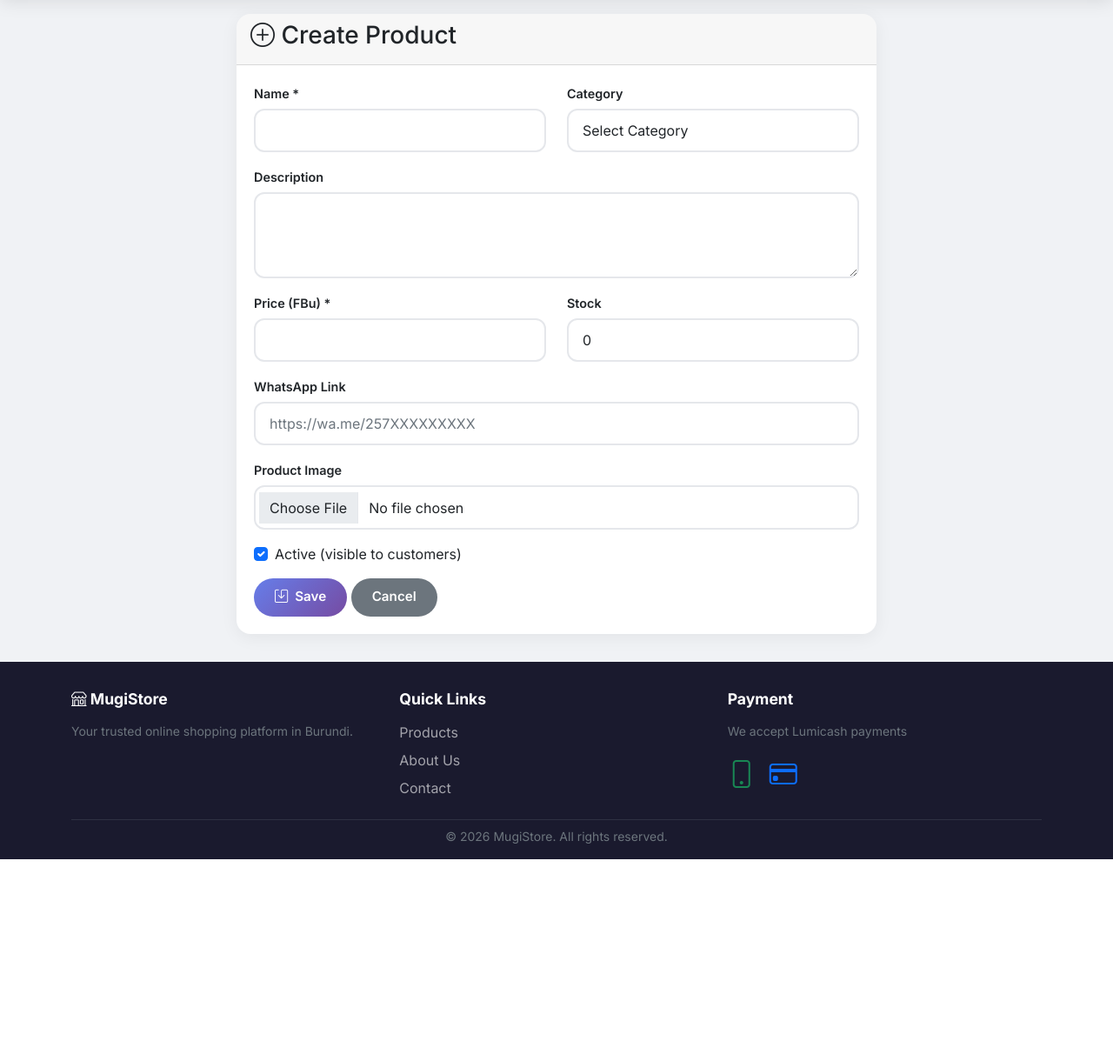
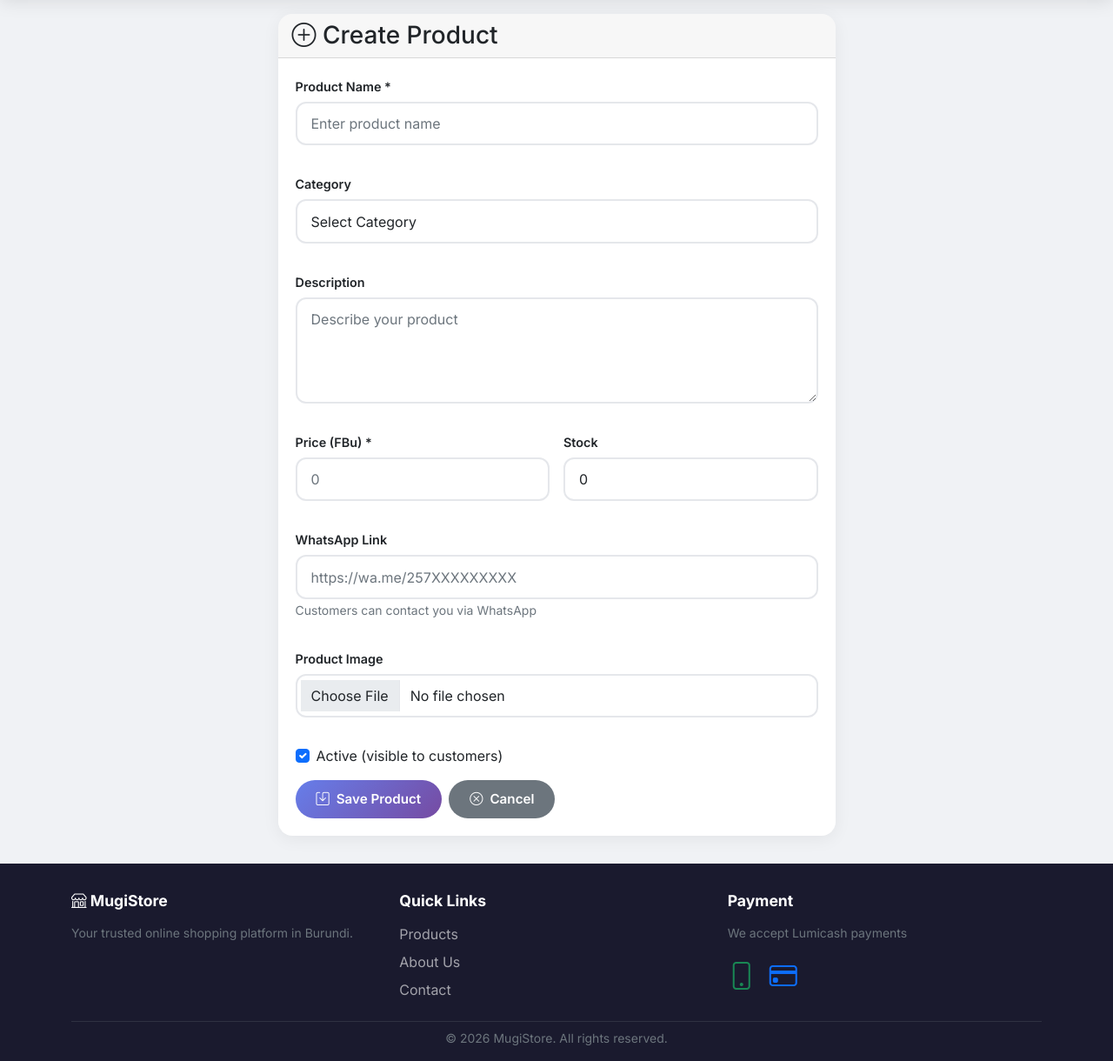
Before and after one commit to Mdav10/bushop, a Flask app: page /admin/product/create in a window 1280 px wide. Shown: the part 68-1288 px from the top of the page at 87% size. Before the commit the page ends 1056 px from the top, so only its background shows below. Run offline with Flask 3, Linux system fonts and the light colour scheme; a user stored in the database is signed in; data comes from the database, SQL or seed files in the repository; data that the repository does not hold is empty.

```diff
--- a/templates/admin/product_form.html
+++ b/templates/admin/product_form.html
@@ -2,21 +2,21 @@
 {% block title %}{{ 'Edit' if product else 'Create' }} Product - MugiStore{% endblock %}
 {% block content %}
 <div class="row justify-content-center">
-    <div class="col-md-8">
+    <div class="col-md-8 col-lg-7">
         <div class="card">
             <div class="card-header">
-                <h3><i class="bi bi-{{ 'pencil' if product else 'plus-circle' }}"></i> {{ 'Edit' if product else 'Create' }} Product</h3>
+                <h3 class="mb-0"><i class="bi bi-{{ 'pencil' if product else 'plus-circle' }}"></i> {{ 'Edit' if product else 'Create' }} Product</h3>
             </div>
             <div class="card-body">
                 <form method="POST" enctype="multipart/form-data">
-                    <div class="row">
-                        <div class="col-md-6">
+                    <div class="row g-3">
+                        <div class="col-12">
                             <div class="mb-3">
-                                <label class="form-label">Name *</label>
-                                <input type="text" name="name" class="form-control" value="{{ product.name if product else '' }}" required>
+                                <label class="form-label">Product Name *</label>
+                                <input type="text" name="name" class="form-control" value="{{ product.name if product else '' }}" placeholder="Enter product name" required>
                             </div>
                         </div>
-                        <div class="col-md-6">
+                        <div class="col-12">
                             <div class="mb-3">
                                 <label class="form-label">Category</label>
                                 <select name="category_id" class="form-control">
@@ -29,44 +29,58 @@
                                 </select>
                             </div>
                         </div>
-                    </div>
+                        <div class="col-12">
                             <div class="mb-3">
                                 <label class="form-label">Description</label>
-                        <textarea name="description" class="form-control" rows="3">{{ product.description if product else '' }}</textarea>
+                                <textarea name="description" class="form-control" rows="4" placeholder="Describe your product">{{ product.description if product else '' }}</textarea>
                             </div>
-                    <div class="row">
-                        <div class="col-md-6">
+                        </div>
+                        <div class="col-6">
                             <div class="mb-3">
                                 <label class="form-label">Price (FBu) *</label>
-                                <input type="number" name="price" class="form-control" step="0.01" value="{{ product.price if product else '' }}" required>
+                                <input type="number" name="price" class="form-control" step="0.01" value="{{ product.price if product else '' }}" placeholder="0" required>
                             </div>
                         </div>
-                        <div class="col-md-6">
+                        <div class="col-6">
                             <div class="mb-3">
                                 <label class="form-label">Stock</label>
-                                <input type="number" name="stock" class="form-control" value="{{ product.stock if product else 0 }}">
+                                <input type="number" name="stock" class="form-control" value="{{ product.stock if product else 0 }}" placeholder="0">
                             </div>
                         </div>
-                    </div>
+                        <div class="col-12">
                             <div class="mb-3">
                                 <label class="form-label">WhatsApp Link</label>
                                 <input type="url" name="whatsapp_link" class="form-control" value="{{ product.whatsapp_link if product else '' }}" placeholder="https://wa.me/257XXXXXXXXX">
+                                <small class="text-muted">Customers can contact you via WhatsApp</small>
                             </div>
+                        </div>
+                        <div class="col-12">
                             <div class="mb-3">
                                 <label class="form-label">Product Image</label>
                                 <input type="file" name="image" class="form-control" accept="image/*">
                                 {% if product and product.image %}
                                 <div class="mt-2">
-                            <img src="{{ product.image }}" style="max-width: 150px; border-radius: 5px;">
+                                    <img src="{{ product.image }}" style="max-width: 150px; border-radius: 8px;">
+                                    <small class="d-block text-muted">Current image</small>
                                 </div>
                                 {% endif %}
                             </div>
+                        </div>
+                        <div class="col-12">
                             <div class="mb-3 form-check">
                                 <input type="checkbox" name="is_active" class="form-check-input" id="is_active" {% if not product or product.is_active %}checked{% endif %}>
                                 <label class="form-check-label" for="is_active">Active (visible to customers)</label>
                             </div>
-                    <button type="submit" class="btn btn-primary"><i class="bi bi-save"></i> Save</button>
-                    <a href="/admin/products" class="btn btn-secondary">Cancel</a>
+                        </div>
+                    </div>
+                    <div class="d-grid gap-2 d-sm-flex">
+                        <button type="submit" class="btn btn-primary">
+                            <i class="bi bi-save"></i> Save Product
+                        </button>
+                        <a href="/admin/products" class="btn btn-secondary">
+                            <i class="bi bi-x-circle"></i> Cancel
+                        </a>
+                    </div>
                 </form>
             </div>
         </div>
```
Also changed, not shown: templates/admin/dashboard.html (+34 -19 lines), templates/admin/products.html (+26 -7 lines). Lines whose indentation alone changed are shown as unchanged.
